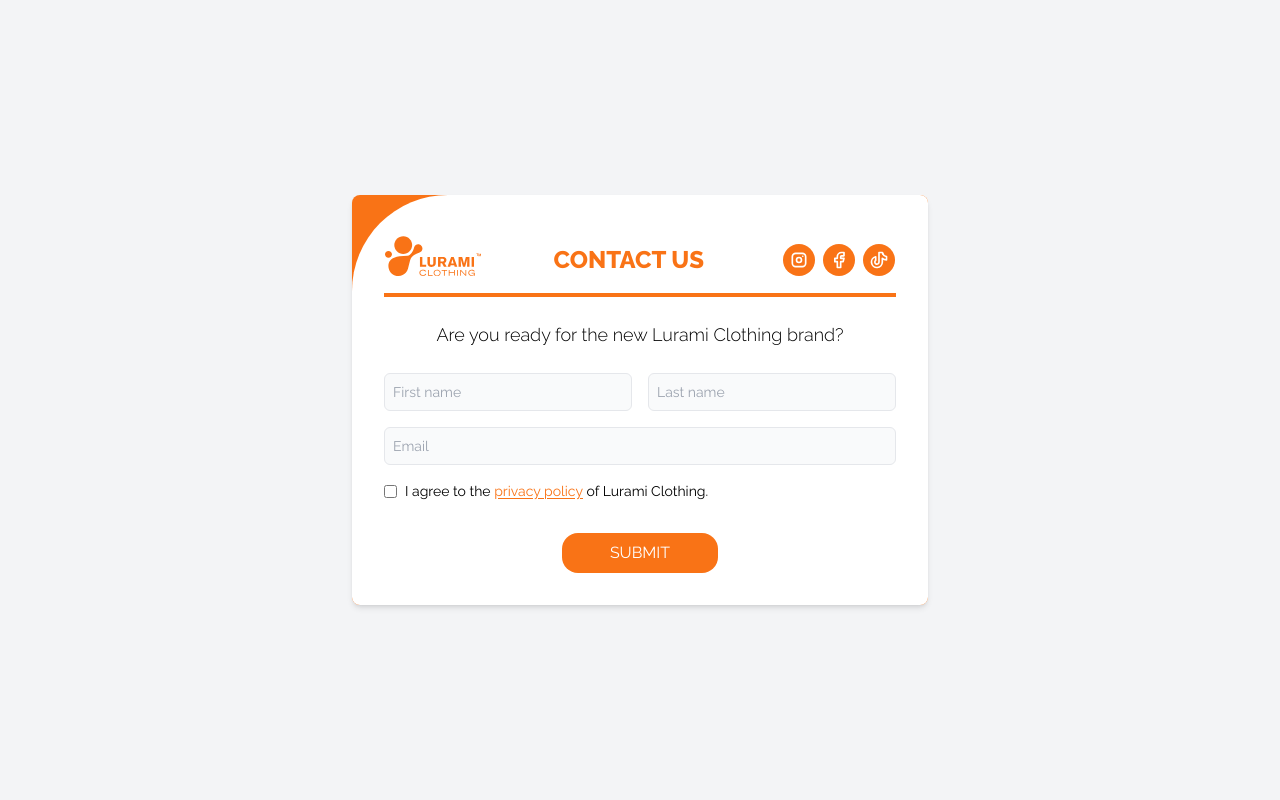
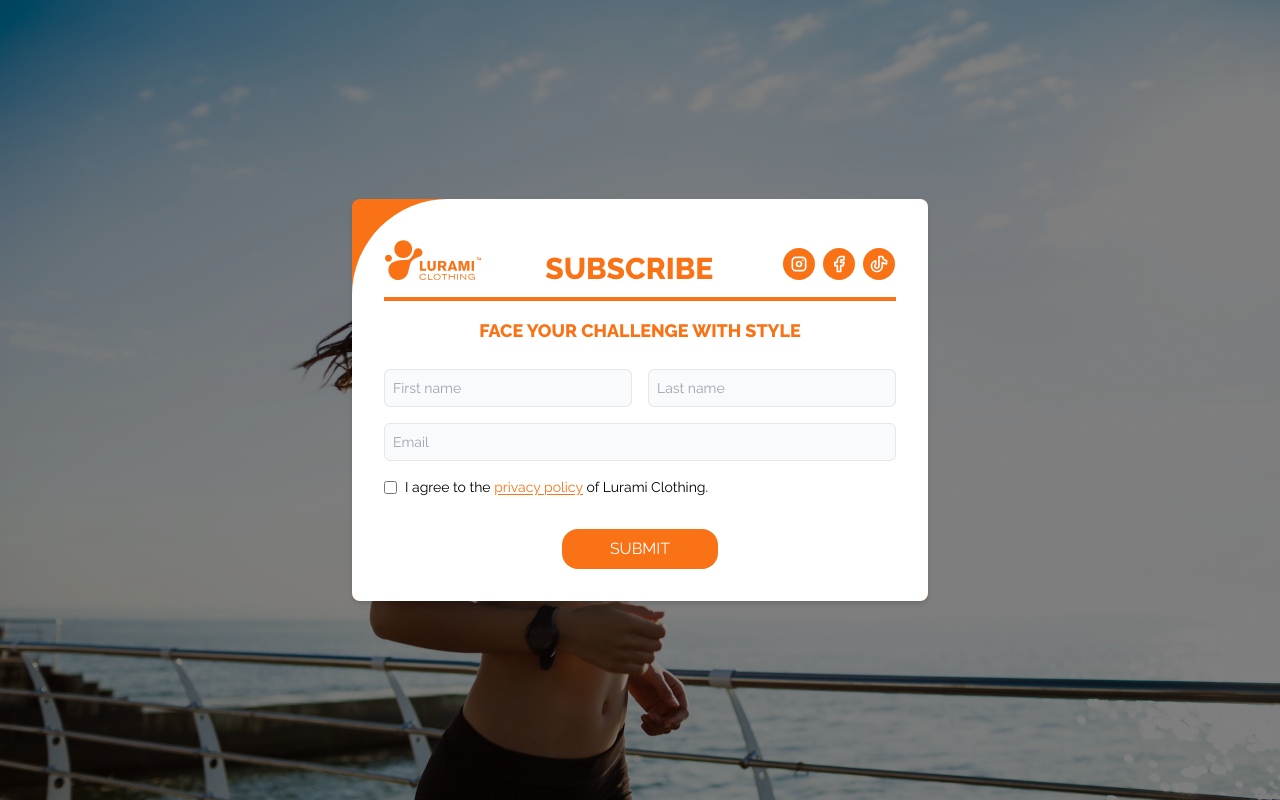
Before and after one commit to jhonnatan1806/Active-LuramiClothing, a React (Vite) app: page /join in a window 1280 px wide. Built offline with nearby package versions, Linux system fonts and the light colour scheme; no server answers.

Commit message:
branding added

```diff
--- a/src/components/Modal.jsx
+++ b/src/components/Modal.jsx
@@ -1,13 +1,13 @@
 import React from 'react';
 import { Close } from '@/components/Icons';
 
-export const Modal = ({ children, value, onClick }) => {
+export const Modal = ({ children, value, onClose }) => {
 	return (
 		<React.Fragment>
 			{value && (
-				<div className="absolute top-0 left-0 w-full h-full bg-gray-900 bg-opacity-50 flex items-center justify-center">
+				<div className="absolute inset-0 z-30 w-full h-full bg-gray-900 bg-opacity-50 flex items-center justify-center">
 					<div className="px-4 pt-2 pb-4 rounded-lg w-full max-w-xl m-2 md:m-0 bg-white ">
-						<div className="flex w-full justify-end py-2 cursor-pointer" onClick={() => onClick(false)}>
+						<div className="flex w-full justify-end py-2 cursor-pointer" onClick={onClose}>
 							<Close className="w-6 h-6 text-gray-500" />
 						</div>
 						<div className="h-[75vh] overflow-y-scroll pr-4">{children}</div>
--- a/src/components/Social.jsx
+++ b/src/components/Social.jsx
@@ -14,7 +14,7 @@
 				href={SOCIAL.INSTAGRAM}
 				target="_blank"
 				rel="noopener noreferrer nofollow"
-				className="rounded-full p-1 md:p-1.5 hover:scale-105 transition-all text-white bg-orange-500"
+				className="rounded-full p-1 md:p-1.5 hover:scale-105 transition-transform text-white bg-orange-500"
 				title="Visit our instagram page">
 				<Instagram className={size ?? 'w-5 h-5 md:w-6 md:h-6'} />
 			</a>
@@ -22,7 +22,7 @@
 				href={SOCIAL.FACEBOOK}
 				target="_blank"
 				rel="noopener noreferrer nofollow"
-				className="rounded-full p-1 md:p-1.5 hover:scale-105 transition-all text-white bg-orange-500"
+				className="rounded-full p-1 md:p-1.5 hover:scale-105 transition-transform text-white bg-orange-500"
 				title="Visit our facebook page">
 				<Facebook className={size ?? 'w-5 h-5 md:w-6 md:h-6'} />
 			</a>
@@ -30,7 +30,7 @@
 				href={SOCIAL.TIKTOK}
 				target="_blank"
 				rel="noopener noreferrer nofollow"
-				className="rounded-full p-1 md:p-1.5 hover:scale-105 transition-all text-white bg-orange-500"
+				className="rounded-full p-1 md:p-1.5 hover:scale-105 transition-transform text-white bg-orange-500"
 				title="Visit our tiktok page">
 				<Tiktok className={size ?? 'w-5 h-5 md:w-6 md:h-6'} />
 			</a>
--- a/src/pages/Join.jsx
+++ b/src/pages/Join.jsx
@@ -8,16 +8,15 @@
 const URL_SHOP = 'https://luramiclothing.com/';
 
 export const Join = () => {
-	const [isOpen, setIsOpen] = useState(false);
-
-	const handleToggle = (value) => {
-		setIsOpen(value);
-	};
+	const [show, setShow] = useState(false);
+	const handleOpen = () => setShow(true);
+	const handleClose = () => setShow(false);
 
 	return (
 		<React.Fragment>
-			<main className="flex justify-center items-center w-screen h-screen bg-gray-100">
-				<div className="w-full max-w-xl mx-2 rounded-md shadow-sm md:mx-auto md:rounded-lg md:shadow-md bg-orange-500">
+			<main className="relative flex justify-center items-center w-screen h-screen bg-coming-soon bg-cover bg-center">
+				<div className="absolute inset-0 z-10 bg-black/50"></div>
+				<div className="relative z-20 w-full max-w-xl mx-2 rounded-md shadow-sm md:mx-auto md:rounded-lg md:shadow-md bg-orange-500">
 					<div className="flex flex-col gap-4 rounded-tl-[48px] rounded-md p-4 md:rounded-tl-[96px] md:rounded-lg md:p-8 bg-white">
 						<table className="items-center">
 							<tbody className="w-full">
@@ -28,9 +27,9 @@
 										</a>
 									</td>
 									<td className="text-orange-500">
-										<div className="flex justify-center w-full h-full text-orange-500">
-											<h1 className="uppercase text-base font-extrabold md:text-2xl leading-[0.75]">
-												Contact US
+										<div className="flex justify-center w-full h-full">
+											<h1 className="uppercase text-lg font-extrabold md:text-3xl leading-[0.75!important]">
+												Subscribe
 											</h1>
 										</div>
 									</td>
@@ -44,13 +43,13 @@
 							</tbody>
 						</table>
 						<div className="w-full h-0.5 md:h-1 bg-orange-500"></div>
-						<p className="text-center text-sm font-light md:py-2 md:text-lg">
-							Are you ready for the new Lurami Clothing brand?
+						<p className="text-center text-sm font-extrabold uppercase mb-2 md:text-lg text-orange-500">
+							Face your challenge with style
 						</p>
-						<Form onClick={handleToggle} />
+						<Form onClick={handleOpen} />
 					</div>
 				</div>
-				<Modal value={isOpen} onClick={handleToggle}>
+				<Modal value={show} onClose={handleClose}>
 					<Policy />
 				</Modal>
 			</main>
--- a/src/pages/Root.jsx
+++ b/src/pages/Root.jsx
@@ -12,21 +12,29 @@
 				<div className="w-full h-full hidden md:flex md:flex-col md:items-center md:justify-center bg-black/50">
 					<h1 className="text-6xl font-extrabold uppercase drop-shadow-md text-white">Coming Soon</h1>
 				</div>
-				<div className="flex flex-col items-center justify-between w-full md:m-0 md:max-w-[400px] h-full bg-white">
-                    <div></div>
-					<div className='flex flex-col gap-2 w-full pl-12'>
+				<div className="flex flex-col items-center justify-between w-full pl-12 md:m-0 md:max-w-[400px] h-full bg-white">
+					<div></div>
+					<div className="flex flex-col gap-2 w-full">
 						<a href={URL_SHOP} target="_blank" rel="noopener noreferrer nofollow">
 							<LuramiClothing className="w-32 h-16 md:w-40 md:h-20 text-orange-500" />
 						</a>
-                        <div className='w-full h-3 bg-orange-500'></div>
-						<h2 className="uppercase font-extrabold text-xl mb-6 md:text-3xl text-orange-500">Follow US</h2>
-						<Social className="flex flex-row gap-2 md:gap-4" />
+						<div className="w-full h-3 bg-orange-500"></div>
+						<h2 className="uppercase font-extrabold text-xl mb-6 md:text-3xl text-orange-500">
+							Face your
+							<br />
+							challenge
+							<br /> with style
+						</h2>
+						<Link
+							to="/join"
+							className="w-fit px-12 py-2 rounded-[16px] uppercase hover:scale-105 transition-all bg-orange-500 text-white">
+							Join Now
+						</Link>
 					</div>
-					<Link
-						to="/join"
-						className="px-12 py-2 mb-6 rounded-[16px] uppercase hover:scale-105 transition-all bg-orange-500 text-white">
-						Join Now
-					</Link>
+					<div className='flex flex-row items-center justify-between w-full pb-4 pr-10'>
+						<h3 className="uppercase font-extrabold text-base md:text-xl text-orange-500">Follow US</h3>
+						<Social className="flex gap-2 md:gap-4" size="w-4 h-4 md:w-5 md:h-5"/>
+					</div>
 				</div>
 			</main>
 		</React.Fragment>
```
